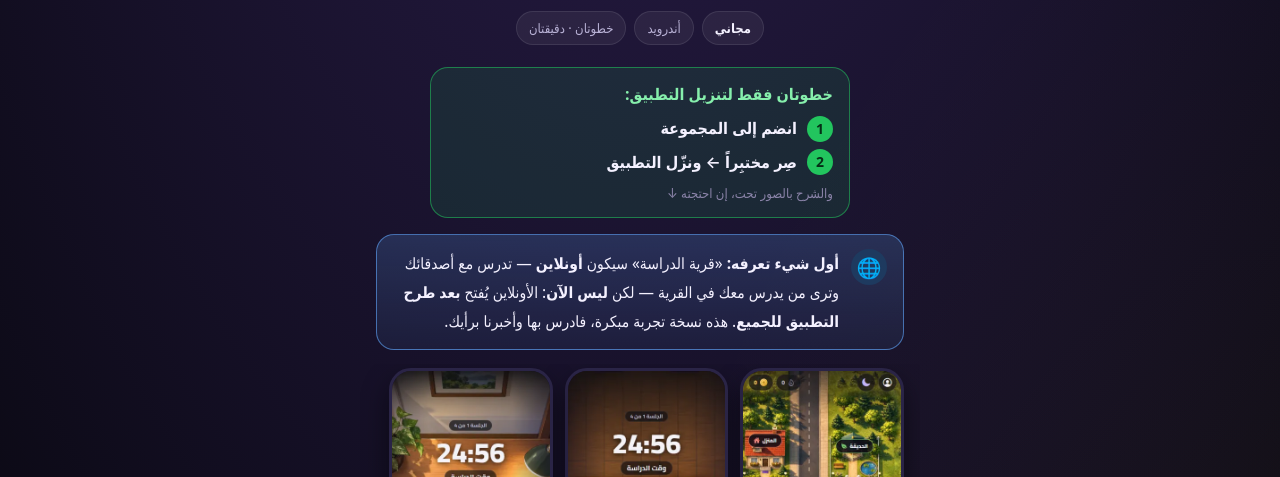
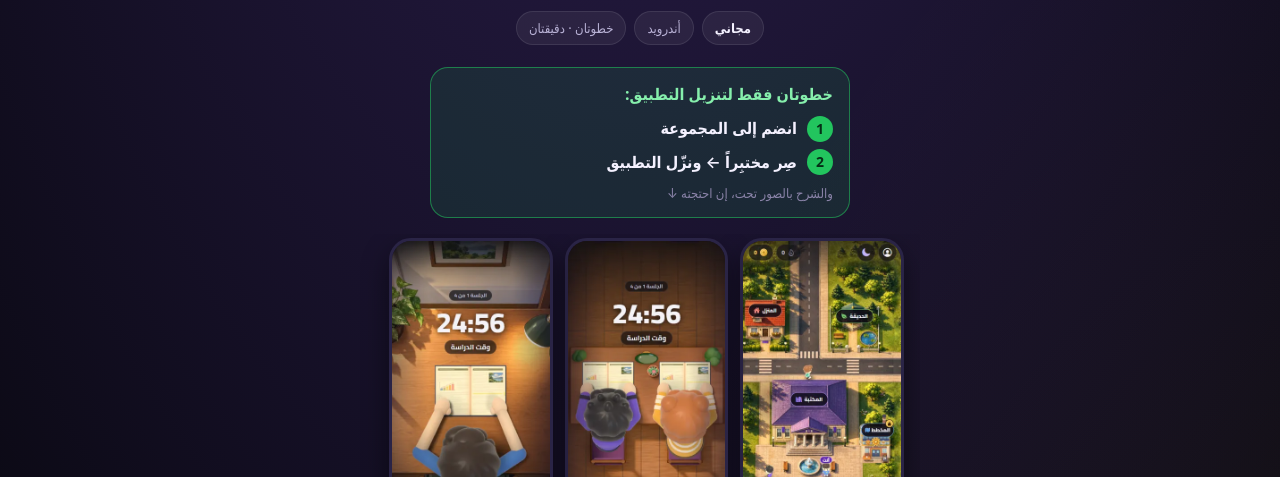
Before and after one commit to studyvillage/studyvillage.github.io, a plain HTML site: page index.html in a window 1280 px wide. Shown: the part 323-800 px from the top of the page. Drawn offline with Linux system fonts and the light colour scheme; a web font is replaced by a local one.

Commit message:
إزالة تنبيه الأونلاين: يعمل الآن

```diff
--- a/index.html
+++ b/index.html
@@ -91,9 +91,6 @@ h2.section{font-size:20px;margin:28px 0 4px;text-align:center}
 .two-n{width:26px;height:26px;border-radius:50%;background:var(--green);color:#052e16;display:grid;place-items:center;font-weight:800;font-size:14px;flex:0 0 auto}
 .two small{display:block;color:var(--mute);margin-top:4px;font-size:13px}
 .opt{font-size:13px;color:var(--mute);font-weight:400}
-.soon{display:flex;gap:12px;align-items:flex-start;background:linear-gradient(180deg,rgba(96,165,250,.2),rgba(96,165,250,.08));
-  border:1.5px solid rgba(96,165,250,.6);border-radius:18px;padding:14px 16px;margin:4px 0 14px;font-size:15.5px}
-.soon-icon{flex:0 0 auto;width:36px;height:36px;border-radius:50%;background:#1E3A5F;display:grid;place-items:center;font-size:20px}
 .back{display:flex;gap:12px;align-items:flex-start;background:linear-gradient(180deg,rgba(139,92,246,.22),rgba(139,92,246,.1));
   border:1.5px solid rgba(167,139,250,.7);border-radius:18px;padding:14px 16px;margin:18px 0 0;font-size:15.5px}
 .back-icon{flex:0 0 auto;width:36px;height:36px;border-radius:50%;background:var(--violet);display:grid;place-items:center;font-size:20px;font-weight:800}
@@ -149,11 +146,6 @@ footer a{color:var(--mute)}
     </a>
   </header>
 
-  <section class="soon">
-    <div class="soon-icon" aria-hidden="true">🌐</div>
-    <div><b>أول شيء تعرفه:</b> «قرية الدراسة» سيكون <b>أونلاين</b> — تدرس مع أصدقائك وترى من يدرس معك في القرية —
-    لكن <b>ليس الآن</b>: الأونلاين يُفتح <b>بعد طرح التطبيق للجميع</b>. هذه نسخة تجربة مبكرة، فادرس بها وأخبرنا برأيك.</div>
-  </section>
 
   <section class="shots" aria-label="صور من التطبيق">
     <figure class="shot"><img src="img/village.webp" alt="القرية" loading="lazy"><figcaption>القرية</figcaption></figure>
```
Also changed, not shown: test.html (+0 -8 lines).
